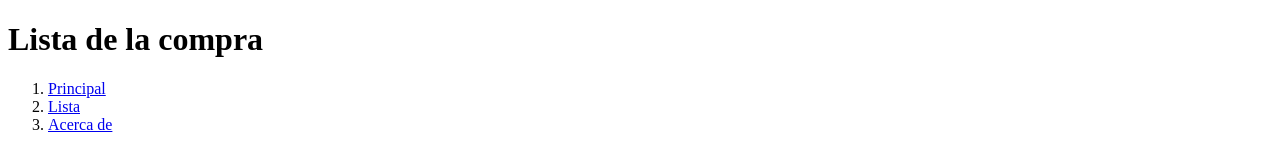
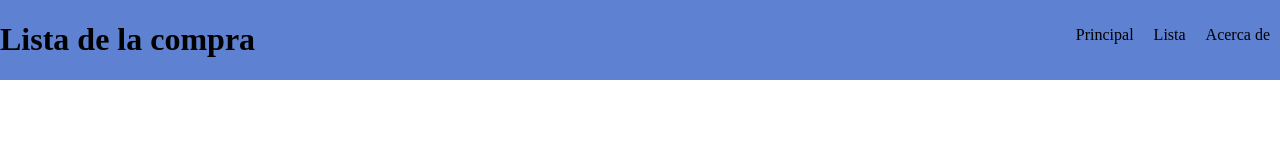
Before and after one commit to Ivangg88/prueba, a plain HTML site: page index.html in a window 1280 px wide. Drawn offline with Linux system fonts and the light colour scheme.

Commit message:
formated header

```diff
--- /dev/null
+++ b/css/styles.css
@@ -0,0 +1,32 @@
+:root {
+  --background-upper: #5e81d1;
+}
+* {
+  box-sizing: border-box;
+}
+
+body {
+  margin: 0;
+}
+
+.header {
+  display: flex;
+  width: 100%;
+  justify-content: space-between;
+  background-color: var(--background-upper);
+}
+
+.header__elements {
+  display: flex;
+  justify-content: space-between;
+}
+
+.header__element {
+  list-style: none;
+  padding: 10px;
+}
+
+.header__link {
+  text-decoration: none;
+  color: #000;
+}
--- a/index.html
+++ b/index.html
@@ -4,6 +4,7 @@
     <meta charset="UTF-8" />
     <meta http-equiv="X-UA-Compatible" content="IE=edge" />
     <meta name="viewport" content="width=device-width, initial-scale=1.0" />
+    <link rel="stylesheet" href="css/styles.css" />
     <title>Buying list</title>
   </head>
   <body>
```
